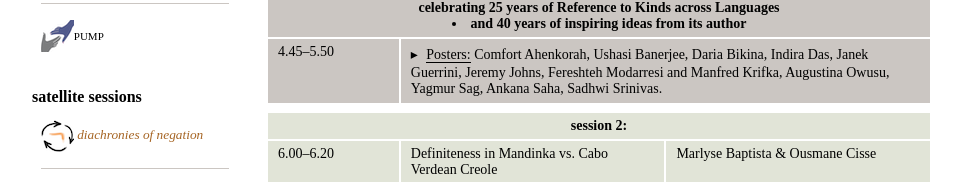
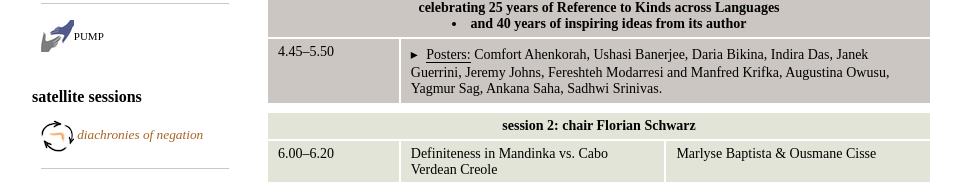
Before and after one commit to saltconf/salt33, a plain HTML site: page indefiniteness.html in a window 1280 px wide. Shown: the part 1057-1239 px from the top of the page, without its empty margins (158-1119 px from the left). Drawn offline with nearby package versions, Linux system fonts and the light colour scheme; files that its build step writes are made by us from their sources.

Commit message:
Update indefiniteness.html

```diff
--- a/indefiniteness.html
+++ b/indefiniteness.html
@@ -88,7 +88,7 @@
 		</tr> --->
 
 
-                <tr class="talkChairinfo"><td colspan="3">session 2: </td></tr>
+                <tr class="talkChairinfo"><td colspan="3">session 2: chair Florian Schwarz</td></tr>
                 <tr class="talk">
                   <td class="time">6.00&ndash;6.20</td>
 		  <td class="title">Definiteness in Mandinka vs. Cabo Verdean Creole </td>
```
